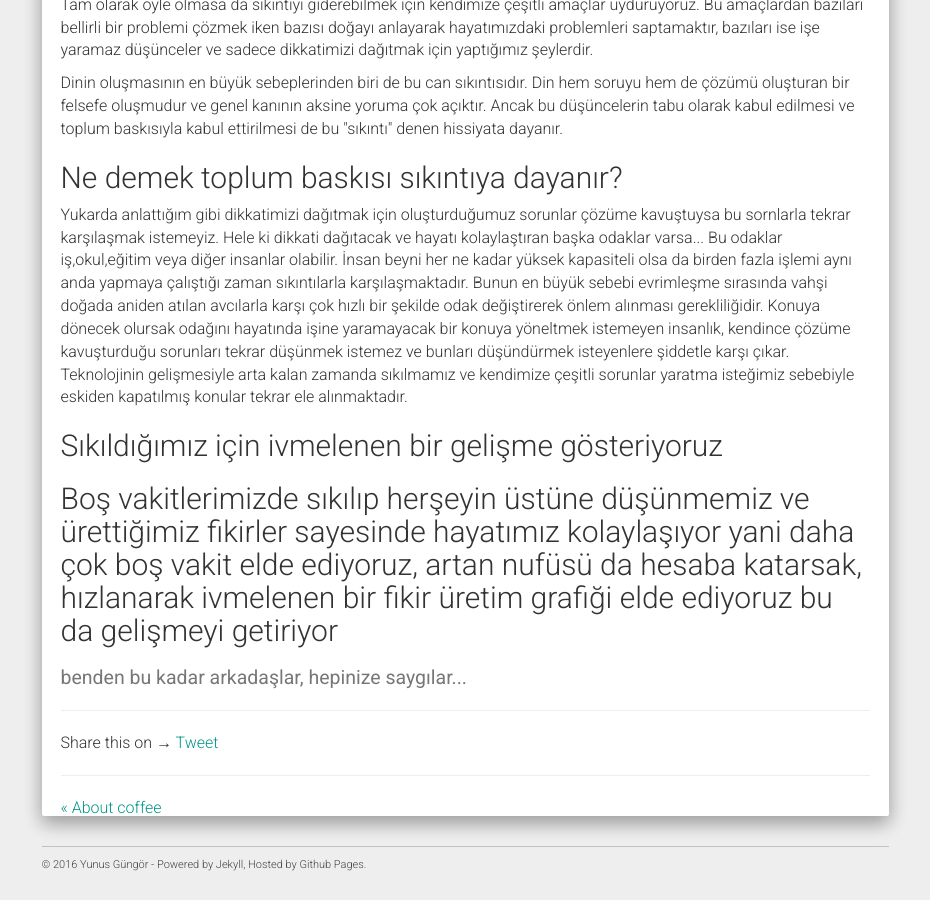
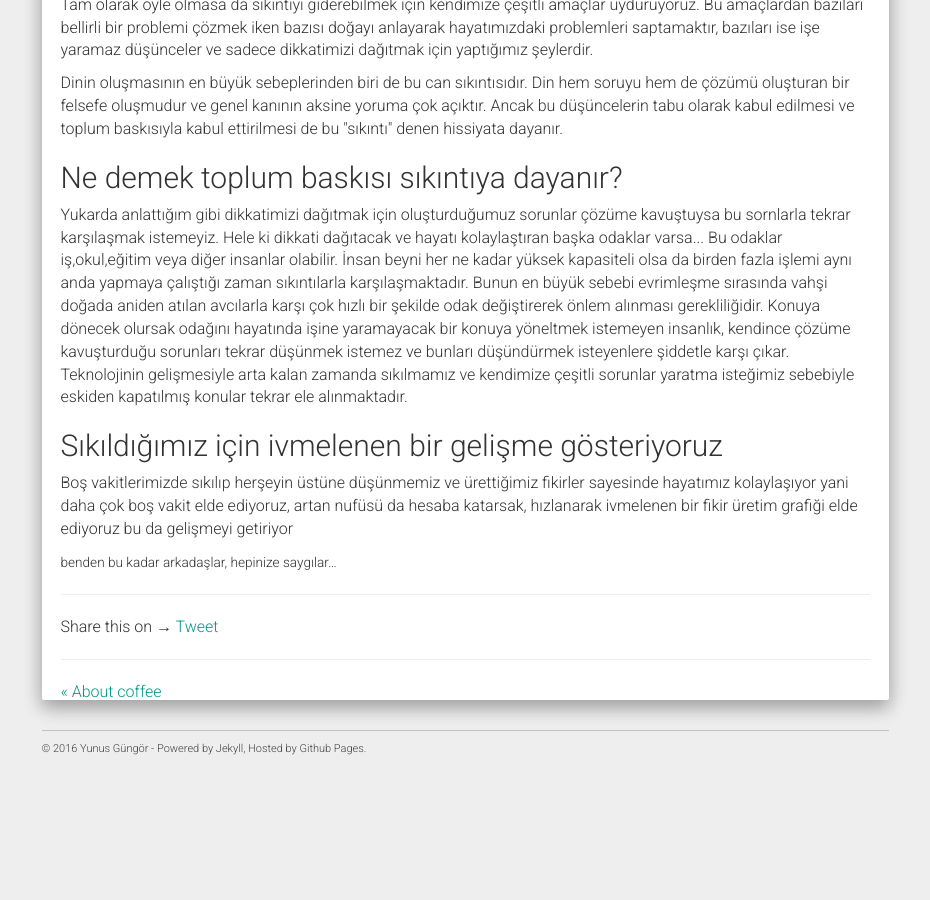
Before and after one commit to ynsgnr/ynsgnr.github.io, a Jekyll site: the page built from _posts/2016-11-28-sikilmak-insan-gelişimi.md, in a window 1280 px wide and 900 px high, scrolled down 805 px. Shown: the whole window, without its empty margins (321-1251 px from the left). Built offline with Jekyll 4.4.1, drawn with Linux system fonts in a browser that asks for light colours; nearby versions of some CDN libraries; comment, search, counter and statistics services are not loaded; after the commit the page ends 1589 px from its top, so only the background shows below that.

Commit message:
fixed header mistake

```diff
--- a/_posts/2016-11-28-sikilmak-insan-gelişimi.md
+++ b/_posts/2016-11-28-sikilmak-insan-gelişimi.md
@@ -19,7 +19,7 @@ categories: insan doğası
 <h2>Ne demek toplum baskısı sıkıntıya dayanır?</h2>
 <p>Yukarda anlattığım gibi dikkatimizi dağıtmak için oluşturduğumuz sorunlar çözüme kavuştuysa bu sornlarla tekrar karşılaşmak istemeyiz. Hele ki dikkati dağıtacak ve hayatı kolaylaştıran başka odaklar varsa... Bu odaklar iş,okul,eğitim veya diğer insanlar olabilir. İnsan beyni her ne kadar yüksek kapasiteli olsa da birden fazla işlemi aynı anda yapmaya çalıştığı zaman sıkıntılarla karşılaşmaktadır. Bunun en büyük sebebi evrimleşme sırasında vahşi doğada aniden atılan avcılarla karşı çok hızlı bir şekilde odak değiştirerek önlem alınması gerekliliğidir. Konuya dönecek olursak odağını hayatında işine yaramayacak bir konuya yöneltmek istemeyen insanlık, kendince çözüme kavuşturduğu sorunları tekrar düşünmek istemez ve bunları düşündürmek isteyenlere şiddetle karşı çıkar. Teknolojinin gelişmesiyle arta kalan zamanda sıkılmamız ve kendimize çeşitli sorunlar yaratma isteğimiz sebebiyle eskiden kapatılmış konular tekrar ele alınmaktadır.</p>
 
-<h2>Sıkıldığımız için ivmelenen bir gelişme gösteriyoruz<h2>
+<h2>Sıkıldığımız için ivmelenen bir gelişme gösteriyoruz</h2>
 <p>Boş vakitlerimizde sıkılıp herşeyin üstüne düşünmemiz ve ürettiğimiz fikirler sayesinde hayatımız kolaylaşıyor yani daha çok boş vakit elde ediyoruz, artan nufüsü da hesaba katarsak, hızlanarak ivmelenen bir fikir üretim grafiği elde ediyoruz bu da gelişmeyi getiriyor</p>
 
 
```
